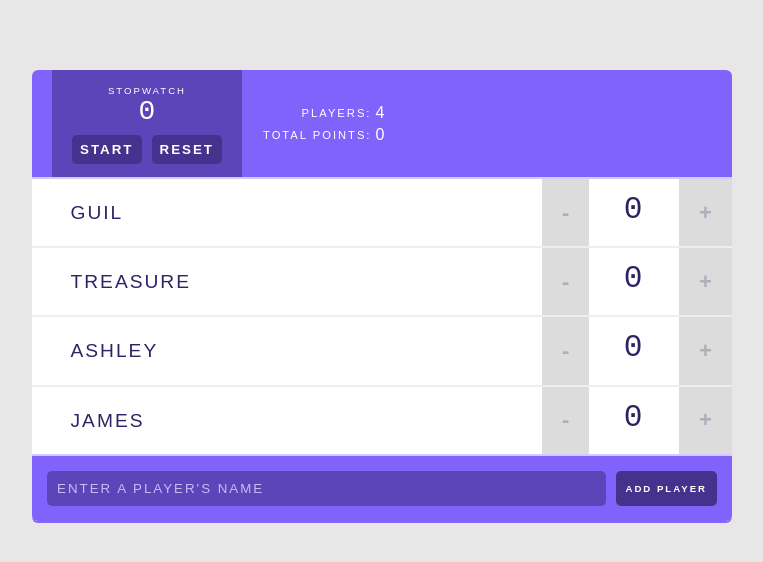
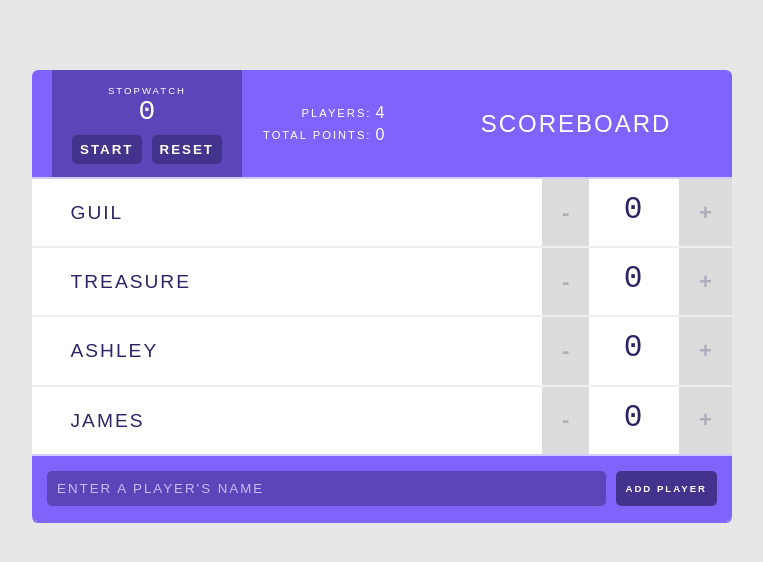
Before and after one commit to MeghanPund/treehouseReactCourseCont, a React (Create React App) app: page / in a window 1280 px wide. Shown: the top 562 px of the page, without its empty margins (258-1021 px from the left). Built offline with nearby package versions, Linux system fonts and the light colour scheme.

Commit message:
default prop value for title: 'Scoreboard'

```diff
--- a/src/components/Header.js
+++ b/src/components/Header.js
@@ -1,4 +1,5 @@
 import React from 'react';
+import PropTypes from 'prop-types';
 import Stats from './Stats';
 import Stopwatch from './Stopwatch';
 
@@ -12,4 +13,13 @@ const Header = ({ players, title }) => {
     );
 }
 
+Header.propTypes = {
+  title: PropTypes.string,
+  players: PropTypes.arrayOf(PropTypes.object)
+};
+
+Header.defaultProps = {
+  title: 'Scoreboard'
+};
+
 export default Header;
```
